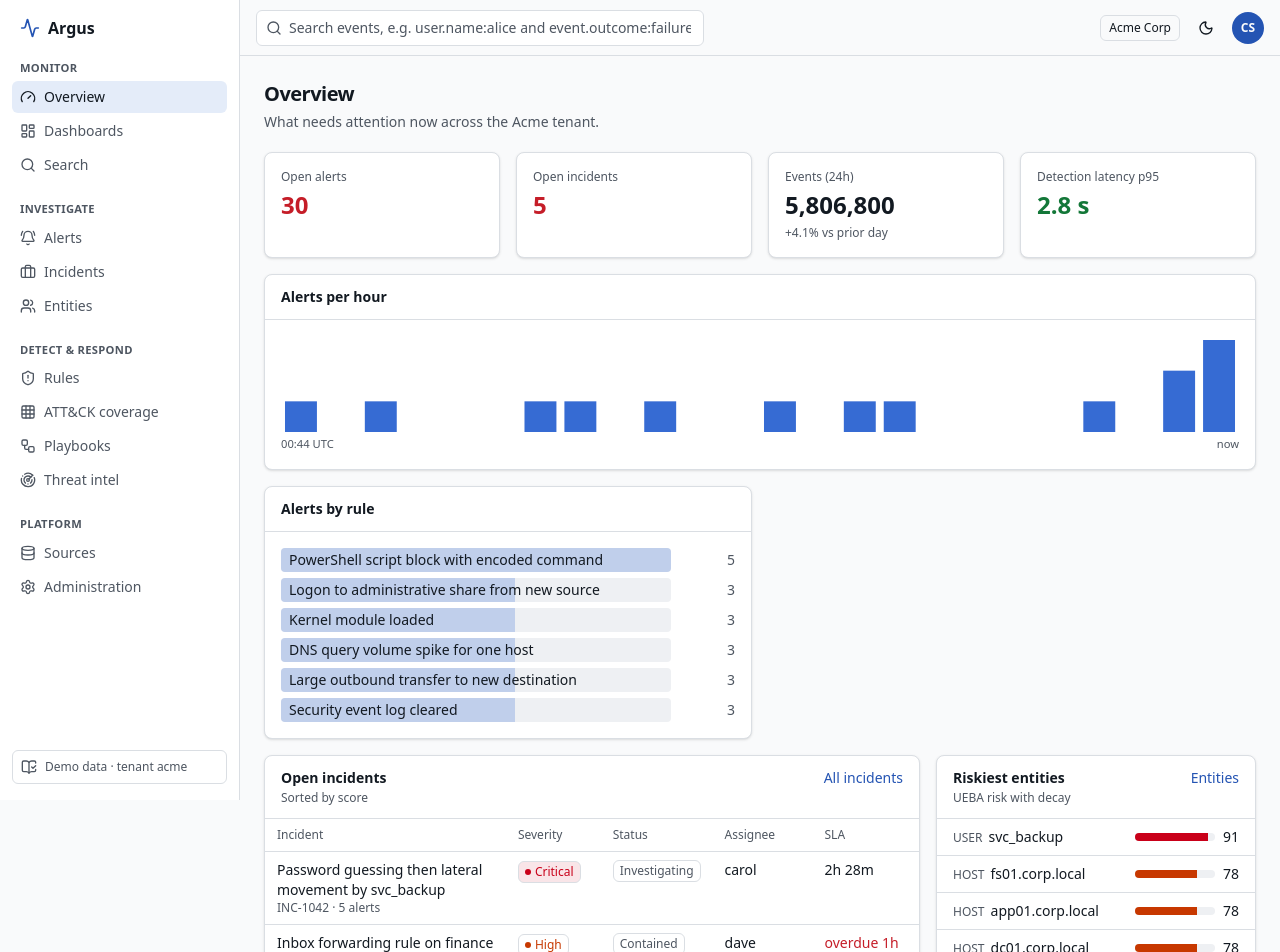
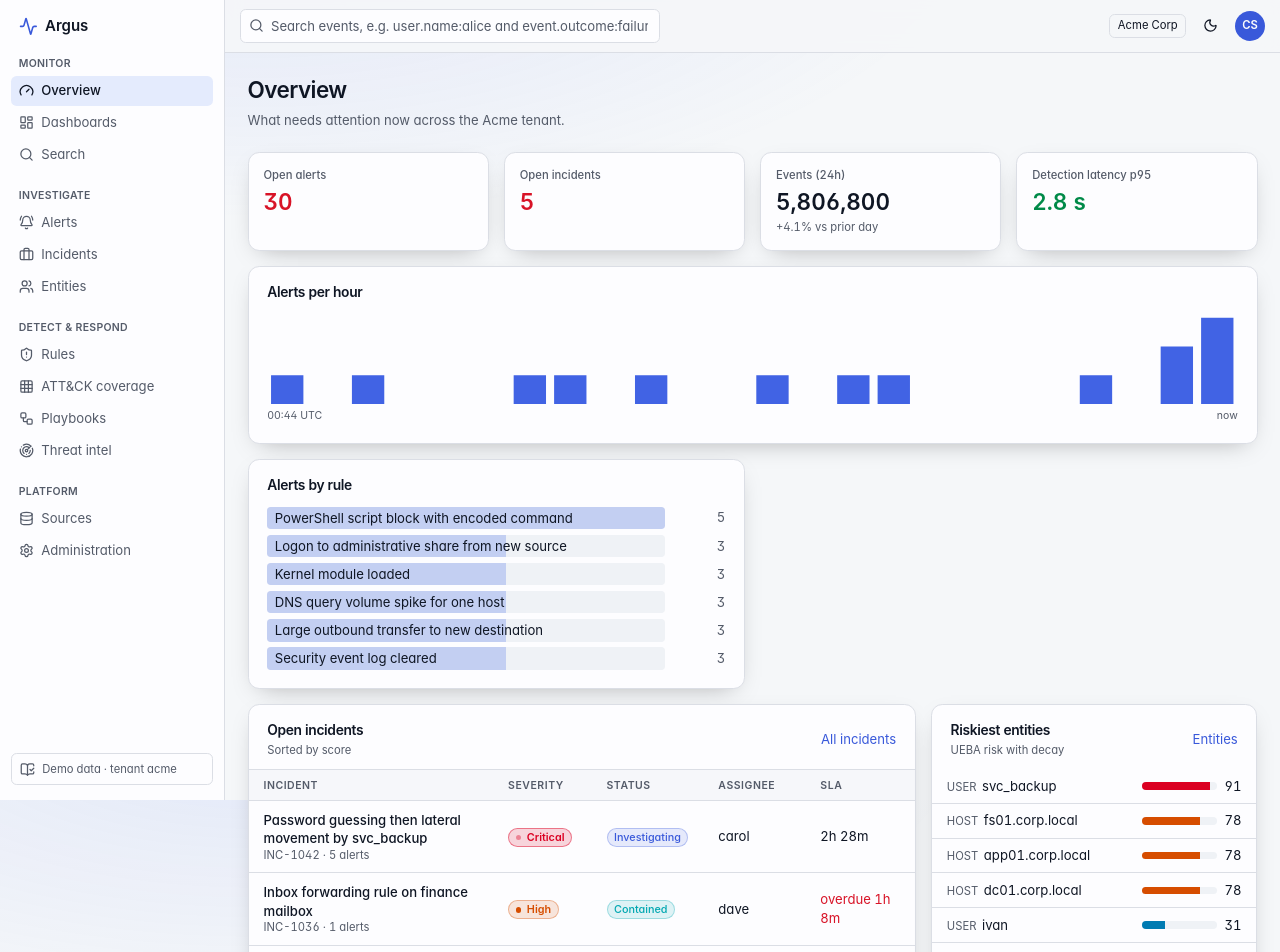
Before and after one commit to lumidren/Argus-SIEM, a Next.js app in the folder web/: page / in a window 1280 px wide. Shown: the top 952 px of the page. Built offline with nearby package versions, Linux system fonts and the light colour scheme.

Commit message:
feat(web): new visual system with layered surfaces, severity palette, pills, segmented controls and KPI tiles

```diff
--- a/web/src/app/globals.css
+++ b/web/src/app/globals.css
@@ -2,56 +2,69 @@
 
 @custom-variant dark (&:where(.dark, .dark *));
 
-/* Design tokens. Contrast pairs meet WCAG 2.2 AA (4.5:1 for text). */
+/* Argus design tokens. Text pairs meet WCAG 2.2 AA (4.5:1). */
 :root {
-  --background: oklch(0.985 0.002 250);
-  --foreground: oklch(0.21 0.02 255);
-  --muted: oklch(0.955 0.005 250);
-  --muted-foreground: oklch(0.45 0.02 255);
-  --card: oklch(1 0 0);
-  --border: oklch(0.9 0.008 250);
-  --primary: oklch(0.47 0.16 262);
+  --background: oklch(0.975 0.004 260);
+  --surface: oklch(0.995 0.002 260);
+  --surface-2: oklch(0.96 0.006 260);
+  --foreground: oklch(0.2 0.03 265);
+  --muted-foreground: oklch(0.47 0.025 265);
+  --border: oklch(0.9 0.01 265);
+  --border-strong: oklch(0.82 0.015 265);
+  --primary: oklch(0.52 0.2 268);
   --primary-foreground: oklch(0.99 0 0);
-  --accent: oklch(0.94 0.02 262);
-  --ring: oklch(0.55 0.18 262);
-  --sev-low: oklch(0.5 0.12 230);
-  --sev-medium: oklch(0.55 0.14 75);
-  --sev-high: oklch(0.55 0.19 40);
-  --sev-critical: oklch(0.52 0.22 25);
-  --good: oklch(0.5 0.13 150);
-  --bad: oklch(0.53 0.2 25);
-  --chart: oklch(0.55 0.17 262);
-  --chart-2: oklch(0.6 0.15 200);
+  --accent: oklch(0.94 0.025 268);
+  --ring: oklch(0.58 0.2 268);
+  --glow: oklch(0.6 0.2 268 / 0.12);
+
+  --sev-low: oklch(0.55 0.13 235);
+  --sev-medium: oklch(0.62 0.15 75);
+  --sev-high: oklch(0.6 0.19 45);
+  --sev-critical: oklch(0.56 0.23 25);
+  --good: oklch(0.55 0.15 155);
+  --bad: oklch(0.56 0.22 25);
+  --warn: oklch(0.65 0.15 75);
+  --chart: oklch(0.55 0.2 268);
+  --chart-2: oklch(0.65 0.14 200);
+  --chart-3: oklch(0.65 0.17 330);
 }
 
 .dark {
-  --background: oklch(0.16 0.015 255);
-  --foreground: oklch(0.94 0.008 250);
-  --muted: oklch(0.22 0.015 255);
-  --muted-foreground: oklch(0.72 0.015 255);
-  --card: oklch(0.195 0.015 255);
-  --border: oklch(0.3 0.015 255);
-  --primary: oklch(0.7 0.14 262);
-  --primary-foreground: oklch(0.16 0.02 262);
-  --accent: oklch(0.27 0.03 262);
-  --ring: oklch(0.72 0.15 262);
-  --sev-low: oklch(0.72 0.11 230);
-  --sev-medium: oklch(0.8 0.13 80);
-  --sev-high: oklch(0.74 0.16 45);
-  --sev-critical: oklch(0.7 0.19 25);
-  --good: oklch(0.74 0.13 150);
-  --bad: oklch(0.7 0.18 25);
-  --chart: oklch(0.72 0.14 262);
-  --chart-2: oklch(0.75 0.12 200);
+  --background: oklch(0.145 0.018 265);
+  --surface: oklch(0.185 0.02 265);
+  --surface-2: oklch(0.22 0.022 265);
+  --foreground: oklch(0.95 0.008 265);
+  --muted-foreground: oklch(0.7 0.02 265);
+  --border: oklch(0.28 0.02 265);
+  --border-strong: oklch(0.36 0.025 265);
+  --primary: oklch(0.72 0.17 268);
+  --primary-foreground: oklch(0.15 0.03 268);
+  --accent: oklch(0.26 0.035 268);
+  --ring: oklch(0.74 0.17 268);
+  --glow: oklch(0.7 0.18 268 / 0.16);
+
+  --sev-low: oklch(0.74 0.12 230);
+  --sev-medium: oklch(0.83 0.14 85);
+  --sev-high: oklch(0.76 0.17 50);
+  --sev-critical: oklch(0.7 0.21 25);
+  --good: oklch(0.78 0.15 155);
+  --bad: oklch(0.71 0.2 25);
+  --warn: oklch(0.83 0.14 85);
+  --chart: oklch(0.72 0.17 268);
+  --chart-2: oklch(0.78 0.12 200);
+  --chart-3: oklch(0.74 0.16 330);
 }
 
 @theme inline {
   --color-background: var(--background);
+  --color-surface: var(--surface);
+  --color-surface-2: var(--surface-2);
+  --color-card: var(--surface);
+  --color-muted: var(--surface-2);
   --color-foreground: var(--foreground);
-  --color-muted: var(--muted);
   --color-muted-foreground: var(--muted-foreground);
-  --color-card: var(--card);
   --color-border: var(--border);
+  --color-border-strong: var(--border-strong);
   --color-primary: var(--primary);
   --color-primary-foreground: var(--primary-foreground);
   --color-accent: var(--accent);
@@ -62,22 +75,29 @@
   --color-sev-critical: var(--sev-critical);
   --color-good: var(--good);
   --color-bad: var(--bad);
+  --color-warn: var(--warn);
   --color-chart: var(--chart);
   --color-chart-2: var(--chart-2);
-  --font-sans: ui-sans-serif, system-ui, -apple-system, "Segoe UI", Roboto, "Helvetica Neue", Arial, sans-serif;
-  --font-mono: ui-monospace, "Cascadia Code", "SF Mono", Menlo, Consolas, monospace;
+  --color-chart-3: var(--chart-3);
+  --font-sans: "Inter", "Segoe UI Variable Text", "Segoe UI", ui-sans-serif, system-ui, -apple-system, Roboto, "Helvetica Neue", Arial, sans-serif;
+  --font-mono: "JetBrains Mono", "Cascadia Code", ui-monospace, "SF Mono", Menlo, Consolas, monospace;
 }
 
 html {
   color-scheme: light;
+  font-size: 15px;
 }
 html.dark {
   color-scheme: dark;
 }
 body {
-  background: var(--background);
+  background:
+    radial-gradient(1200px 500px at 20% -10%, var(--glow), transparent 60%),
+    var(--background);
+  background-attachment: fixed;
   color: var(--foreground);
   font-family: var(--font-sans);
+  font-feature-settings: "cv11", "ss01", "tnum";
 }
 * {
   border-color: var(--border);
@@ -86,11 +106,49 @@ body {
   outline: 2px solid var(--ring);
   outline-offset: 2px;
 }
+::selection {
+  background: color-mix(in oklch, var(--primary) 30%, transparent);
+}
+
+/* Thin scrollbars that match the theme. */
+* {
+  scrollbar-width: thin;
+  scrollbar-color: var(--border-strong) transparent;
+}
+
+@keyframes argus-pulse {
+  0%,
+  100% {
+    opacity: 1;
+  }
+  50% {
+    opacity: 0.35;
+  }
+}
+.animate-live {
+  animation: argus-pulse 1.6s ease-in-out infinite;
+}
+
+@keyframes argus-slide-in {
+  from {
+    transform: translateX(24px);
+    opacity: 0;
+  }
+  to {
+    transform: none;
+    opacity: 1;
+  }
+}
+.animate-slide-in {
+  animation: argus-slide-in 0.18s ease-out;
+}
+
 @media (prefers-reduced-motion: reduce) {
   *,
   *::before,
   *::after {
     animation-duration: 0.01ms !important;
+    animation-iteration-count: 1 !important;
     transition-duration: 0.01ms !important;
   }
 }
--- a/web/src/components/ui/primitives.tsx
+++ b/web/src/components/ui/primitives.tsx
@@ -4,14 +4,14 @@ import { cn } from "@/lib/utils";
 import type { Severity } from "@/lib/types";
 
 export const buttonVariants = cva(
-  "inline-flex items-center justify-center gap-1.5 whitespace-nowrap rounded-md text-sm font-medium transition-colors disabled:pointer-events-none disabled:opacity-50 [&_svg]:size-4 [&_svg]:shrink-0",
+  "inline-flex items-center justify-center gap-1.5 whitespace-nowrap rounded-lg text-[0.85rem] font-medium transition-all active:scale-[0.98] disabled:pointer-events-none disabled:opacity-45 [&_svg]:size-4 [&_svg]:shrink-0",
   {
     variants: {
       variant: {
-        default: "bg-primary text-primary-foreground hover:bg-primary/90",
-        outline: "border bg-card hover:bg-accent",
-        ghost: "hover:bg-accent",
-        danger: "bg-bad text-white hover:bg-bad/90",
+        default: "bg-primary text-primary-foreground shadow-sm shadow-primary/25 hover:brightness-110",
+        outline: "border border-border-strong bg-surface hover:bg-accent",
+        ghost: "text-muted-foreground hover:bg-accent hover:text-foreground",
+        danger: "bg-bad text-white shadow-sm shadow-bad/25 hover:brightness-110",
         link: "text-primary underline-offset-4 hover:underline",
       },
       size: { sm: "h-8 px-3", md: "h-9 px-4", lg: "h-10 px-5", icon: "size-9" },
@@ -25,15 +25,26 @@ export function Button({ className, variant, size, ...props }: React.ComponentPr
 }
 
 export function Card({ className, ...props }: React.ComponentProps<"section">) {
-  return <section className={cn("rounded-lg border bg-card shadow-sm", className)} {...props} />;
+  return (
+    <section
+      className={cn(
+        "relative rounded-xl border bg-surface shadow-[0_1px_0_0_rgb(255_255_255/0.04)_inset,0_8px_24px_-12px_rgb(0_0_0/0.35)]",
+        className,
+      )}
+      {...props}
+    />
+  );
 }
 
-export function CardHeader({ title, description, actions, className }: { title: React.ReactNode; description?: React.ReactNode; actions?: React.ReactNode; className?: string }) {
+export function CardHeader({ title, description, actions, icon, className }: { title: React.ReactNode; description?: React.ReactNode; actions?: React.ReactNode; icon?: React.ReactNode; className?: string }) {
   return (
-    <div className={cn("flex flex-wrap items-start justify-between gap-2 border-b px-4 py-3", className)}>
-      <div className="min-w-0">
-        <h2 className="text-sm font-semibold">{title}</h2>
-        {description ? <p className="mt-0.5 text-xs text-muted-foreground">{description}</p> : null}
+    <div className={cn("flex flex-wrap items-center justify-between gap-2 px-5 pt-4 pb-3", className)}>
+      <div className="flex min-w-0 items-center gap-2.5">
+        {icon ? <span className="inline-flex size-7 items-center justify-center rounded-lg bg-accent text-primary [&_svg]:size-4">{icon}</span> : null}
+        <div className="min-w-0">
+          <h2 className="text-[0.92rem] font-semibold tracking-tight">{title}</h2>
+          {description ? <p className="mt-0.5 text-xs text-muted-foreground">{description}</p> : null}
+        </div>
       </div>
       {actions ? <div className="flex items-center gap-2">{actions}</div> : null}
     </div>
@@ -41,19 +52,21 @@ export function CardHeader({ title, description, actions, className }: { title:
 }
 
 export function CardBody({ className, ...props }: React.ComponentProps<"div">) {
-  return <div className={cn("p-4", className)} {...props} />;
+  return <div className={cn("px-5 pb-5", className)} {...props} />;
 }
 
+const field = "w-full rounded-lg border border-border-strong bg-surface-2/60 text-sm transition-colors placeholder:text-muted-foreground/80 hover:border-ring/60 focus:border-ring focus:bg-surface";
+
 export function Input({ className, ...props }: React.ComponentProps<"input">) {
-  return <input className={cn("h-9 w-full rounded-md border bg-card px-3 text-sm placeholder:text-muted-foreground", className)} {...props} />;
+  return <input className={cn(field, "h-9 px-3", className)} {...props} />;
 }
 
 export function Textarea({ className, ...props }: React.ComponentProps<"textarea">) {
-  return <textarea className={cn("w-full rounded-md border bg-card px-3 py-2 text-sm placeholder:text-muted-foreground", className)} {...props} />;
+  return <textarea className={cn(field, "px-3 py-2", className)} {...props} />;
 }
 
 export function Select({ className, ...props }: React.ComponentProps<"select">) {
-  return <select className={cn("h-9 rounded-md border bg-card px-2 text-sm", className)} {...props} />;
+  return <select className={cn(field, "h-9 w-auto px-2.5", className)} {...props} />;
 }
 
 export function Label({ className, ...props }: React.ComponentProps<"label">) {
@@ -61,55 +74,95 @@ export function Label({ className, ...props }: React.ComponentProps<"label">) {
 }
 
 export function Badge({ className, ...props }: React.ComponentProps<"span">) {
-  return <span className={cn("inline-flex items-center gap-1 rounded-md border px-1.5 py-0.5 text-xs font-medium", className)} {...props} />;
+  return <span className={cn("inline-flex items-center gap-1 rounded-md border px-1.5 py-0.5 text-[0.72rem] font-medium leading-4", className)} {...props} />;
 }
 
-const sevClass: Record<Severity, string> = {
-  low: "border-sev-low/40 text-sev-low",
-  medium: "border-sev-medium/50 text-sev-medium",
-  high: "border-sev-high/50 text-sev-high",
-  critical: "border-sev-critical/60 bg-sev-critical/10 text-sev-critical",
+export const sevText: Record<Severity, string> = {
+  low: "text-sev-low",
+  medium: "text-sev-medium",
+  high: "text-sev-high",
+  critical: "text-sev-critical",
+};
+export const sevBg: Record<Severity, string> = {
+  low: "bg-sev-low",
+  medium: "bg-sev-medium",
+  high: "bg-sev-high",
+  critical: "bg-sev-critical",
+};
+const sevPill: Record<Severity, string> = {
+  low: "bg-sev-low/12 text-sev-low ring-sev-low/30",
+  medium: "bg-sev-medium/12 text-sev-medium ring-sev-medium/30",
+  high: "bg-sev-high/14 text-sev-high ring-sev-high/35",
+  critical: "bg-sev-critical/16 text-sev-critical ring-sev-critical/45",
 };
 
 export function SeverityBadge({ severity, className }: { severity: Severity; className?: string }) {
   return (
-    <Badge className={cn("capitalize", sevClass[severity], className)}>
-      <span aria-hidden className="size-1.5 rounded-full bg-current" />
+    <span className={cn("inline-flex items-center gap-1.5 rounded-full px-2 py-0.5 text-[0.72rem] font-semibold capitalize ring-1 ring-inset", sevPill[severity], className)}>
+      <span aria-hidden className={cn("size-1.5 rounded-full bg-current", severity === "critical" && "animate-live")} />
       {severity}
-    </Badge>
+    </span>
   );
 }
 
+/** Coloured bar on the left edge of a row or card. */
+export function SeverityStrip({ severity, className }: { severity: Severity; className?: string }) {
+  return <span aria-hidden className={cn("absolute inset-y-0 left-0 w-[3px] rounded-l-xl", sevBg[severity], className)} />;
+}
+
+const statusTone: Record<string, string> = {
+  closed: "bg-good/12 text-good ring-good/30",
+  resolved: "bg-good/12 text-good ring-good/30",
+  succeeded: "bg-good/12 text-good ring-good/30",
+  healthy: "bg-good/12 text-good ring-good/30",
+  production: "bg-good/12 text-good ring-good/30",
+  ok: "bg-good/12 text-good ring-good/30",
+  dry_run: "bg-chart-2/12 text-chart-2 ring-chart-2/30",
+  contained: "bg-chart-2/12 text-chart-2 ring-chart-2/30",
+  new: "bg-bad/12 text-bad ring-bad/30",
+  open: "bg-bad/12 text-bad ring-bad/30",
+  silent: "bg-bad/12 text-bad ring-bad/30",
+  failed: "bg-bad/12 text-bad ring-bad/30",
+  error: "bg-bad/12 text-bad ring-bad/30",
+  awaiting_approval: "bg-warn/14 text-warn ring-warn/35",
+  pending_approval: "bg-warn/14 text-warn ring-warn/35",
+  degraded: "bg-warn/14 text-warn ring-warn/35",
+  staging: "bg-warn/14 text-warn ring-warn/35",
+  investigating: "bg-primary/12 text-primary ring-primary/30",
+  in_progress: "bg-primary/12 text-primary ring-primary/30",
+  triage: "bg-primary/12 text-primary ring-primary/30",
+  running: "bg-primary/12 text-primary ring-primary/30",
+};
+
 export function StatusBadge({ status, className }: { status: string; className?: string }) {
-  const tone =
-    status === "closed" || status === "resolved" || status === "succeeded" || status === "healthy" || status === "production" || status === "ok"
-      ? "text-good border-good/40"
-      : status === "new" || status === "open" || status === "silent" || status === "failed" || status === "error"
-        ? "text-bad border-bad/40"
-        : "text-muted-foreground";
-  return <Badge className={cn("capitalize", tone, className)}>{status.replace(/_/g, " ")}</Badge>;
+  return (
+    <span className={cn("inline-flex items-center rounded-full px-2 py-0.5 text-[0.72rem] font-medium capitalize ring-1 ring-inset", statusTone[status] ?? "bg-surface-2 text-muted-foreground ring-border-strong", className)}>
+      {status.replace(/_/g, " ")}
+    </span>
+  );
 }
 
 export function Table({ className, ...props }: React.ComponentProps<"table">) {
   return (
     <div className="w-full overflow-x-auto">
-      <table className={cn("w-full border-collapse text-sm", className)} {...props} />
+      <table className={cn("w-full border-collapse text-sm [&_tbody_tr]:transition-colors [&_tbody_tr:hover]:bg-accent/40 [&_tbody_tr:last-child_td]:border-b-0", className)} {...props} />
     </div>
   );
 }
 export function Th({ className, ...props }: React.ComponentProps<"th">) {
-  return <th scope="col" className={cn("whitespace-nowrap border-b px-3 py-2 text-left text-xs font-medium text-muted-foreground", className)} {...props} />;
+  return <th scope="col" className={cn("whitespace-nowrap border-y bg-surface-2/50 px-4 py-2 text-left text-[0.7rem] font-semibold uppercase tracking-wider text-muted-foreground", className)} {...props} />;
 }
 export function Td({ className, ...props }: React.ComponentProps<"td">) {
-  return <td className={cn("border-b px-3 py-2 align-top", className)} {...props} />;
+  return <td className={cn("border-b px-4 py-2.5 align-middle", className)} {...props} />;
 }
 
-export function PageHeader({ title, description, actions }: { title: string; description?: React.ReactNode; actions?: React.ReactNode }) {
+export function PageHeader({ title, description, actions, eyebrow }: { title: React.ReactNode; description?: React.ReactNode; actions?: React.ReactNode; eyebrow?: React.ReactNode }) {
   return (
-    <div className="mb-5 flex flex-wrap items-end justify-between gap-3">
-      <div>
-        <h1 className="text-xl font-semibold tracking-tight">{title}</h1>
-        {description ? <p className="mt-1 max-w-3xl text-sm text-muted-foreground">{description}</p> : null}
+    <div className="mb-6 flex flex-wrap items-end justify-between gap-4">
+      <div className="min-w-0">
+        {eyebrow ? <p className="mb-1 text-xs font-semibold uppercase tracking-[0.14em] text-primary">{eyebrow}</p> : null}
+        <h1 className="text-2xl font-semibold tracking-tight">{title}</h1>
+        {description ? <p className="mt-1.5 max-w-3xl text-sm text-muted-foreground">{description}</p> : null}
       </div>
       {actions ? <div className="flex flex-wrap items-center gap-2">{actions}</div> : null}
     </div>
@@ -117,12 +170,12 @@ export function PageHeader({ title, description, actions }: { title: string; des
 }
 
 export function Empty({ children }: { children: React.ReactNode }) {
-  return <p className="px-4 py-10 text-center text-sm text-muted-foreground">{children}</p>;
+  return <p className="px-5 py-12 text-center text-sm text-muted-foreground">{children}</p>;
 }
 
 export function Kv({ items }: { items: [React.ReactNode, React.ReactNode][] }) {
   return (
-    <dl className="grid grid-cols-[minmax(7rem,max-content)_1fr] gap-x-4 gap-y-1.5 text-sm">
+    <dl className="grid grid-cols-[minmax(6.5rem,max-content)_1fr] gap-x-4 gap-y-2 text-sm">
       {items.map(([k, v], i) => (
         <React.Fragment key={i}>
           <dt className="text-muted-foreground">{k}</dt>
@@ -134,5 +187,32 @@ export function Kv({ items }: { items: [React.ReactNode, React.ReactNode][] }) {
 }
 
 export function Mono({ className, ...props }: React.ComponentProps<"code">) {
-  return <code className={cn("rounded bg-muted px-1 py-0.5 font-mono text-[0.8em]", className)} {...props} />;
+  return <code className={cn("rounded-md bg-surface-2 px-1.5 py-0.5 font-mono text-[0.8em]", className)} {...props} />;
 }
+
+/** Segmented control used for filters and tabs. */
+export function Segmented({ className, ...props }: React.ComponentProps<"div">) {
+  return <div className={cn("inline-flex flex-wrap items-center gap-0.5 rounded-lg border bg-surface-2/60 p-0.5", className)} {...props} />;
+}
+export function segmentClass(active: boolean) {
+  return cn(
+    "rounded-md px-3 py-1.5 text-[0.82rem] font-medium capitalize transition-colors",
+    active ? "bg-surface text-foreground shadow-sm ring-1 ring-border-strong" : "text-muted-foreground hover:text-foreground",
+  );
+}
+
+/** Large KPI tile. */
+export function Stat({ label, value, sub, tone = "neutral", icon, children }: { label: string; value: React.ReactNode; sub?: React.ReactNode; tone?: "good" | "bad" | "warn" | "neutral"; icon?: React.ReactNode; children?: React.ReactNode }) {
+  const color = { good: "text-good", bad: "text-bad", warn: "text-warn", neutral: "text-foreground" }[tone];
+  return (
+    <Card className="overflow-hidden p-4">
+      <div className="flex items-center justify-between">
+        <p className="text-xs font-medium text-muted-foreground">{label}</p>
+        {icon ? <span className={cn("[&_svg]:size-4", tone === "neutral" ? "text-muted-foreground" : color)}>{icon}</span> : null}
+      </div>
+      <p className={cn("mt-2 text-[1.75rem] font-semibold leading-none tracking-tight tabular-nums", color)}>{value}</p>
+      {sub ? <p className="mt-1.5 text-xs text-muted-foreground">{sub}</p> : null}
+      {children ? <div className="mt-3">{children}</div> : null}
+    </Card>
+  );
+}
```
